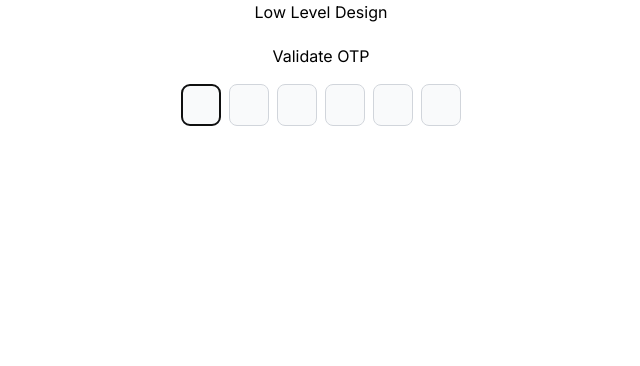
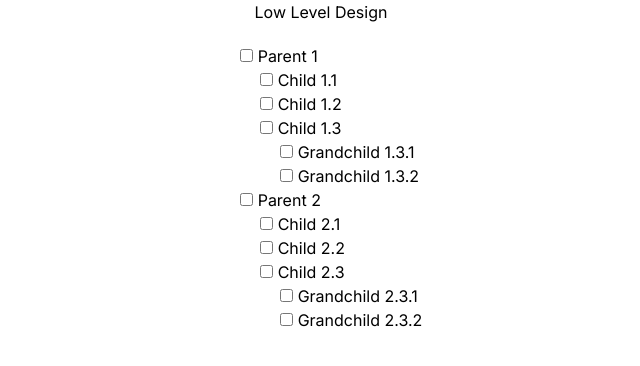
Before and after one commit to TheAbhishekThakur/advanced-reactjs, a Next.js app: page /lld in a window 1280 px wide. Shown: the top 366 px of the page, without its empty margins (319-959 px from the left). Built offline with nearby package versions, Linux system fonts and the light colour scheme.

Commit message:
Nested Checkbox Done

```diff
--- /dev/null
+++ b/src/app/lld/nested-checkboxes/Checkboxes.js
@@ -0,0 +1,70 @@
+import React from "react";
+import "./style.css";
+import { checkBoxesData } from "./data";
+
+const Checkboxes = ({ data, checked, setChecked }) => {
+  const handleCheckboxChange = (isChecked, node) => {
+    if (node.children) {
+    }
+
+    setChecked((prev) => {
+      // Update the checked state of the current node
+      const newState = { ...prev, [node.id]: isChecked };
+
+      // If the node has children, update their checked state
+      const updateChildren = (node) => {
+        node.children?.forEach((child) => {
+          newState[child.id] = isChecked;
+          if (child.children) {
+            updateChildren(child);
+          }
+        });
+      };
+      updateChildren(node);
+
+      // If the node is unchecked, uncheck all its children
+      const verifyChecked = (node) => {
+        if (!node.children) return newState[node.id] || false;
+
+        const allChildrenChecked = node.children?.every((child) =>
+          verifyChecked(child)
+        );
+        newState[node.id] = allChildrenChecked;
+        return allChildrenChecked;
+      };
+
+      checkBoxesData.forEach((node) => {
+        if (node.children) {
+          verifyChecked(node);
+        }
+      });
+
+      return newState;
+    });
+  };
+
+  return (
+    <div>
+      {data.map((node) => (
+        <div key={node.id} className="checkbox-container">
+          <input
+            type="checkbox"
+            id="parent"
+            checked={checked[node.id] || false}
+            onChange={(e) => handleCheckboxChange(e.target.checked, node)}
+          />
+          <span className="checkbox-label">{node.name}</span>
+          {node.children && (
+            <Checkboxes
+              data={node.children}
+              checked={checked}
+              setChecked={setChecked}
+            />
+          )}
+        </div>
+      ))}
+    </div>
+  );
+};
+
+export default Checkboxes;
--- /dev/null
+++ b/src/app/lld/nested-checkboxes/data.js
@@ -0,0 +1,34 @@
+export const checkBoxesData = [
+  {
+    id: 1,
+    name: "Parent 1",
+    children: [
+      { id: 11, name: "Child 1.1" },
+      { id: 12, name: "Child 1.2" },
+      {
+        id: 13,
+        name: "Child 1.3",
+        children: [
+          { id: 131, name: "Grandchild 1.3.1" },
+          { id: 132, name: "Grandchild 1.3.2" },
+        ],
+      },
+    ],
+  },
+  {
+    id: 2,
+    name: "Parent 2",
+    children: [
+      { id: 21, name: "Child 2.1" },
+      { id: 22, name: "Child 2.2" },
+      {
+        id: 23,
+        name: "Child 2.3",
+        children: [
+          { id: 231, name: "Grandchild 2.3.1" },
+          { id: 232, name: "Grandchild 2.3.2" },
+        ],
+      },
+    ],
+  },
+];
--- a/src/app/lld/nested-checkboxes/index.js
+++ b/src/app/lld/nested-checkboxes/index.js
@@ -0,0 +1,19 @@
+"use client";
+import { useState } from "react";
+import Checkboxes from "./Checkboxes";
+import { checkBoxesData } from "./data";
+
+const NestedCheckboxes = () => {
+  const [checked, setChecked] = useState({});
+  return (
+    <div>
+      <Checkboxes
+        data={checkBoxesData}
+        checked={checked}
+        setChecked={setChecked}
+      />
+    </div>
+  );
+};
+
+export default NestedCheckboxes;
--- /dev/null
+++ b/src/app/lld/nested-checkboxes/style.css
@@ -0,0 +1,7 @@
+.checkbox-container {
+  padding-left: 20px;
+}
+
+.checkbox-label {
+  padding-left: 5px;
+}
--- a/src/app/lld/page.js
+++ b/src/app/lld/page.js
@@ -4,6 +4,7 @@ import Pagination from "./pagination";
 import TabForm from "./tab-form";
 import FileExplorer from "./file-explorer";
 import OtpInput from "./otp-input";
+import NestedCheckboxes from "./nested-checkboxes";
 
 const LLD = () => {
   return (
@@ -18,7 +19,8 @@ const LLD = () => {
           {/* <Pagination /> */}
           {/* <TabForm /> */}
           {/* <FileExplorer /> */}
-          <OtpInput />
+          {/* <OtpInput /> */}
+          <NestedCheckboxes />
         </div>
       </div>
     </>
```
